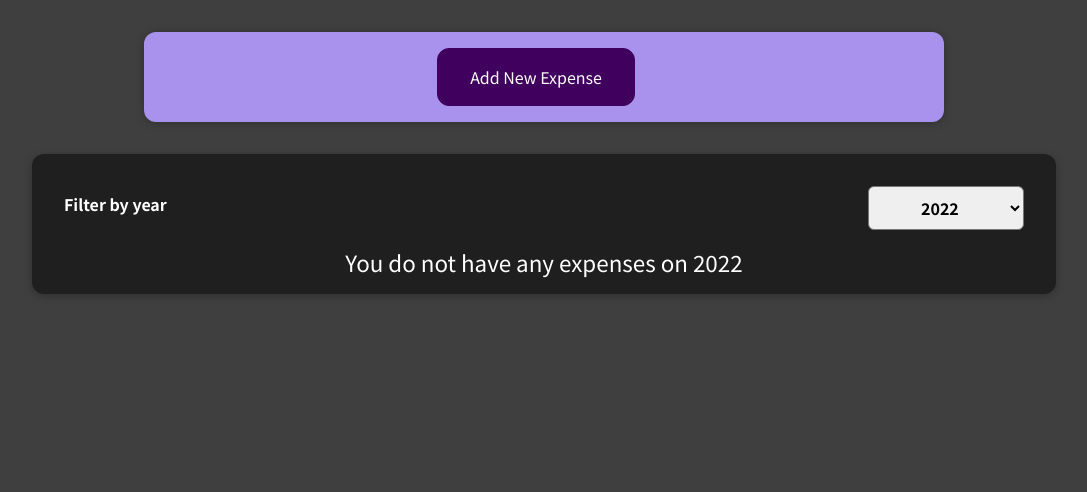
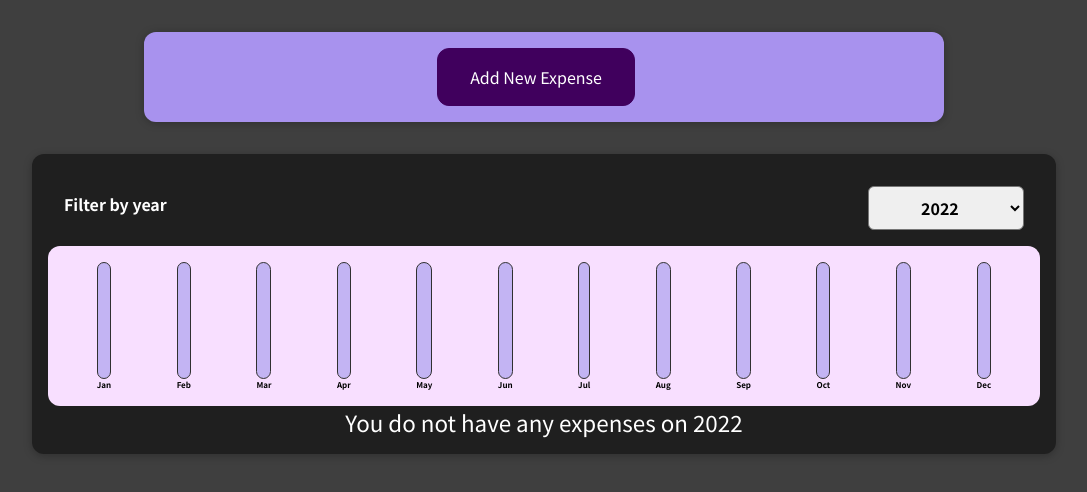
Before and after one commit to Udit8158/ReactJS-Udemy-Course, a React (Create React App) app in the folder react-expense-tracker/: page / in a window 1280 px wide. Shown: the top 492 px of the page, without its empty margins (96-1183 px from the left). Built offline with nearby package versions, Linux system fonts and the light colour scheme.

Commit message:
Finished the expense chart (very important section)

```diff
--- /dev/null
+++ b/react-expense-tracker/src/components/Chart/Chart.css
@@ -0,0 +1,9 @@
+.chart {
+  padding: 1rem;
+  border-radius: 12px;
+  background-color: #f8dfff;
+  text-align: center;
+  display: flex;
+  justify-content: space-around;
+  height: 10rem;
+}
--- /dev/null
+++ b/react-expense-tracker/src/components/Chart/Chart.js
@@ -0,0 +1,22 @@
+import "./Chart.css";
+import ChartBar from "./ChartBar";
+const Chart = (props) => {
+  const dataPointsValues = props.dataPoints.map((dataPoint) => dataPoint.value);
+  const maxValue = Math.max(...dataPointsValues);
+  // console.log(maxValue);
+
+  return (
+    <div className="chart">
+      {props.dataPoints.map((dataPoint) => (
+        <ChartBar
+          key={dataPoint.label}
+          value={dataPoint.value}
+          maxValue={maxValue}
+          label={dataPoint.label}
+        />
+      ))}
+    </div>
+  );
+};
+
+export default Chart;
--- /dev/null
+++ b/react-expense-tracker/src/components/Chart/ChartBar.css
@@ -0,0 +1,30 @@
+.chart-bar {
+  height: 100%;
+  display: flex;
+  flex-direction: column;
+  align-items: center;
+}
+
+.chart-bar__inner {
+  height: 100%;
+  width: 100%;
+  border: 1px solid #313131;
+  border-radius: 12px;
+  background-color: #c3b4f3;
+  overflow: hidden;
+  display: flex;
+  flex-direction: column;
+  justify-content: flex-end;
+}
+
+.chart-bar__fill {
+  background-color: #4826b9;
+  width: 100%;
+  transition: all 0.3s ease-out;
+}
+
+.chart-bar__label {
+  font-weight: bold;
+  font-size: 0.5rem;
+  text-align: center;
+}
--- /dev/null
+++ b/react-expense-tracker/src/components/Chart/ChartBar.js
@@ -0,0 +1,23 @@
+import "./ChartBar.css";
+
+const ChartBar = (props) => {
+  let filledAmountOfBar = `0%`;
+
+  if (props.maxValue > 0) {
+    filledAmountOfBar = `${Math.round((props.value / props.maxValue) * 100)}%`;
+  }
+
+  return (
+    <div className="chart-bar">
+      <div className="chart-bar__inner">
+        <div
+          className="chart-bar__fill"
+          style={{ height: filledAmountOfBar }}
+        ></div>
+      </div>
+      <div className="chart-bar__label">{props.label}</div>
+    </div>
+  );
+};
+
+export default ChartBar;
--- /dev/null
+++ b/react-expense-tracker/src/components/Expenses/ExpenseChart.js
@@ -0,0 +1,28 @@
+import Chart from "../Chart/Chart";
+
+const ExpenseChart = (props) => {
+  const dataPoints = [
+    { label: "Jan", value: 0 },
+    { label: "Feb", value: 0 },
+    { label: "Mar", value: 0 },
+    { label: "Apr", value: 0 },
+    { label: "May", value: 0 },
+    { label: "Jun", value: 0 },
+    { label: "Jul", value: 0 },
+    { label: "Aug", value: 0 },
+    { label: "Sep", value: 0 },
+    { label: "Oct", value: 0 },
+    { label: "Nov", value: 0 },
+    { label: "Dec", value: 0 },
+  ];
+
+  for (const expense of props.filteredExpenses) {
+    const expenseMonth = Number(expense.date.slice(5, 7));
+    console.log(expenseMonth);
+    dataPoints[expenseMonth - 1].value += Number(expense.amount);
+  }
+
+  return <Chart dataPoints={dataPoints} />;
+};
+
+export default ExpenseChart;
--- a/react-expense-tracker/src/components/Expenses/Expenses.js
+++ b/react-expense-tracker/src/components/Expenses/Expenses.js
@@ -4,6 +4,7 @@
 import "./Expenses.css";
 import { useState } from "react";
 import ExpenseList from "./ExpenseList";
+import ExpenseChart from "./ExpenseChart";
 
 const Expenses = (props) => {
   // State year
@@ -27,6 +28,8 @@
           filteredYear={filteredYear}
         />
 
+        <ExpenseChart filteredExpenses={filteredExpenses} />
+
         <ExpenseList
           filteredExpenses={filteredExpenses}
           filteredYear={filteredYear}
```
